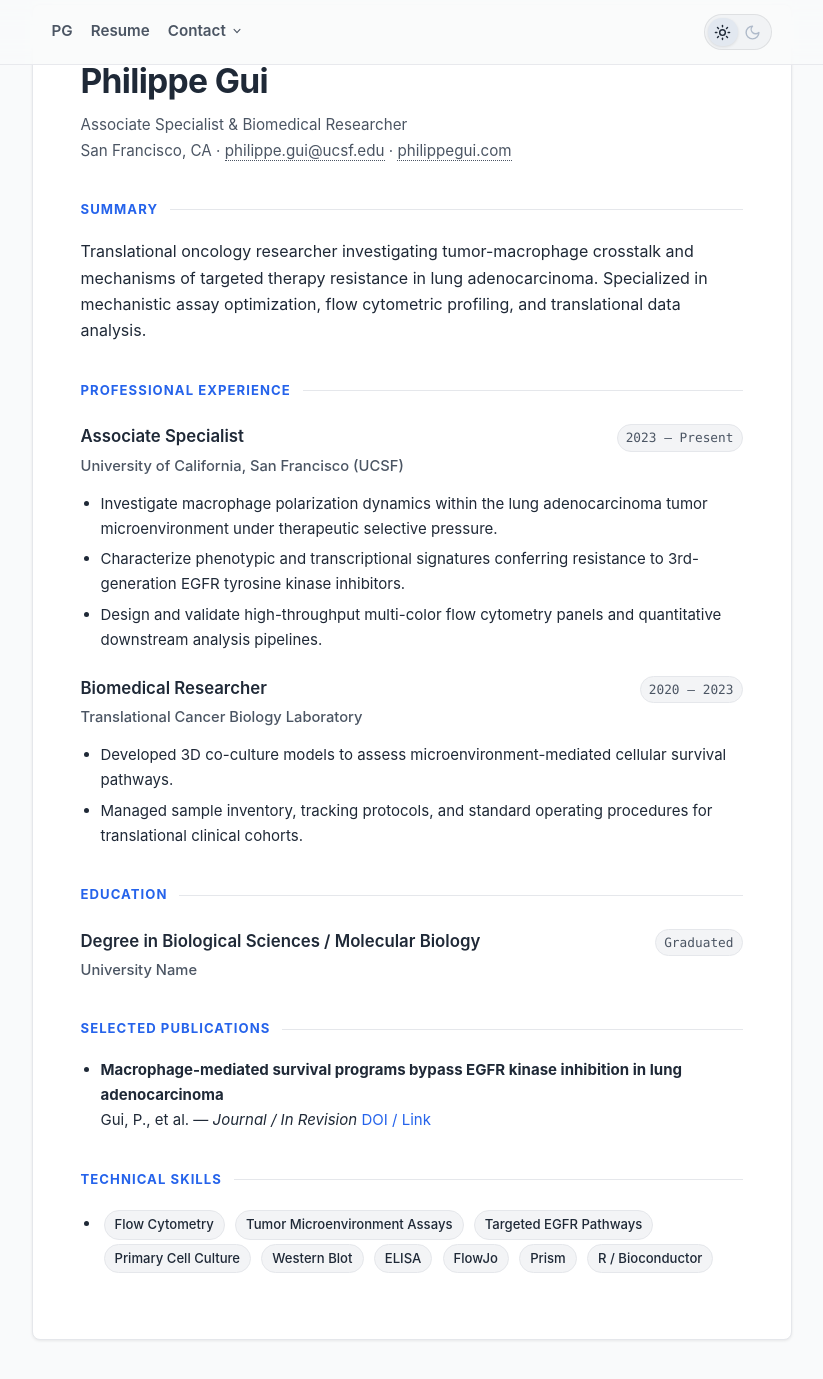
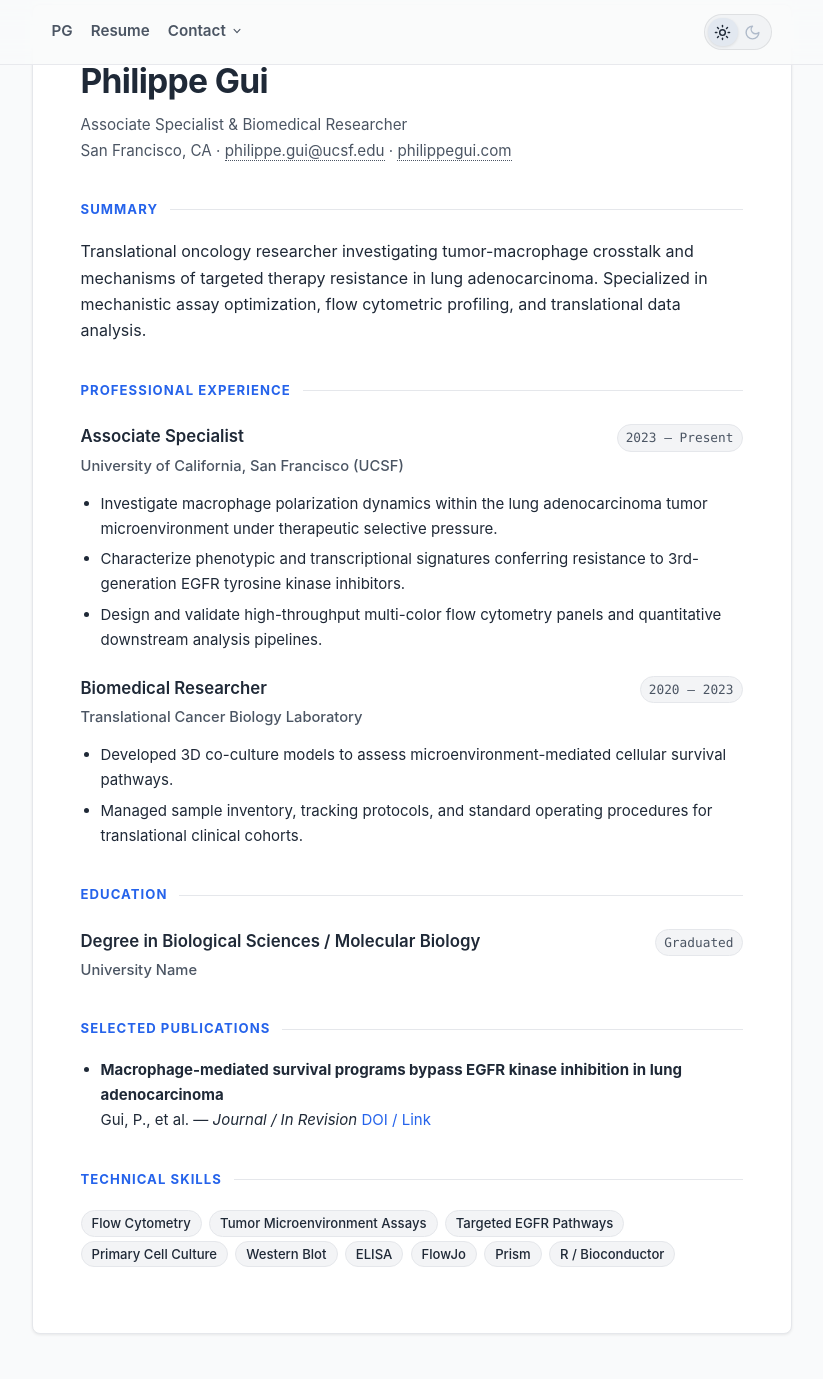
Before and after one commit to philippegui/website, a Jekyll site: the page built from resume.md, in a window 1280 px wide and 1400 px high, scrolled down 93 px. Shown: the top 1379 px of the window, without its empty margins (221-1044 px from the left). Built offline with Jekyll 4.4.1, drawn with Linux system fonts in a browser that asks for light colours.

Commit message:
Hide bullet point markers on code badge list items

```diff
--- a/_layouts/default.html
+++ b/_layouts/default.html
@@ -413,8 +413,21 @@
       font-size: 0.94rem;
     }
 
-    /* Backtick pills in lists for tools & skills: - `FlowJo` `Prism` `R` */
-    .content-area li code {
+    /* Method 1: Remove bullet disc and margin when a list item contains backtick badge pills */
+    .content-area ul:has(code) {
+      list-style: none;
+      margin-left: 0;
+      padding-left: 0;
+    }
+
+    .content-area li:has(code) {
+      list-style: none;
+      margin-bottom: 8px;
+    }
+
+    /* Backtick pills in lists or paragraphs: `FlowJo` `Prism` `R` */
+    .content-area li code,
+    .content-area p code {
       display: inline-block;
       font-family: inherit;
       font-size: 0.82rem;
@@ -424,7 +437,8 @@
       border: 1px solid var(--border);
       padding: 3px 10px;
       border-radius: 9999px;
-      margin: 2px 3px;
+      margin: 2px 3px 2px 0;
+      line-height: 1.4;
     }
 
     .content-area p {
```
